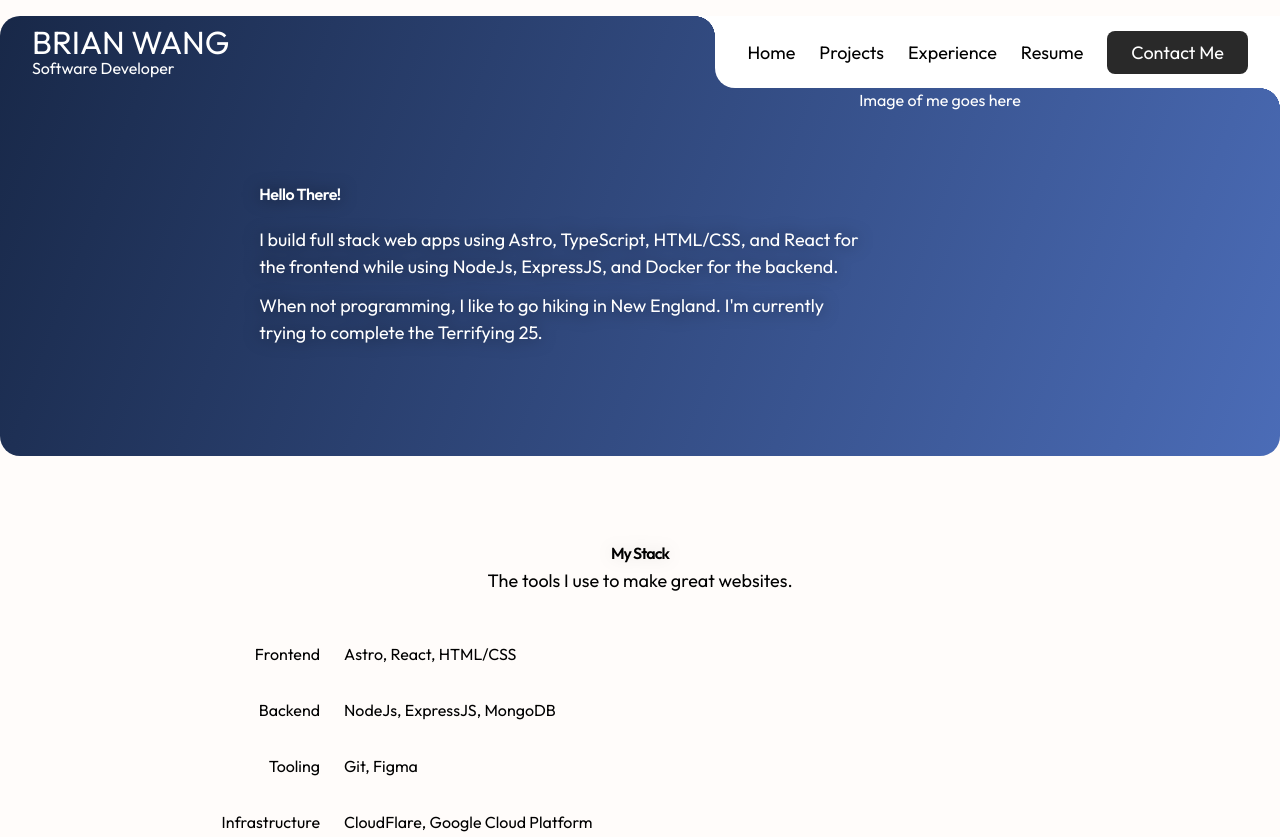
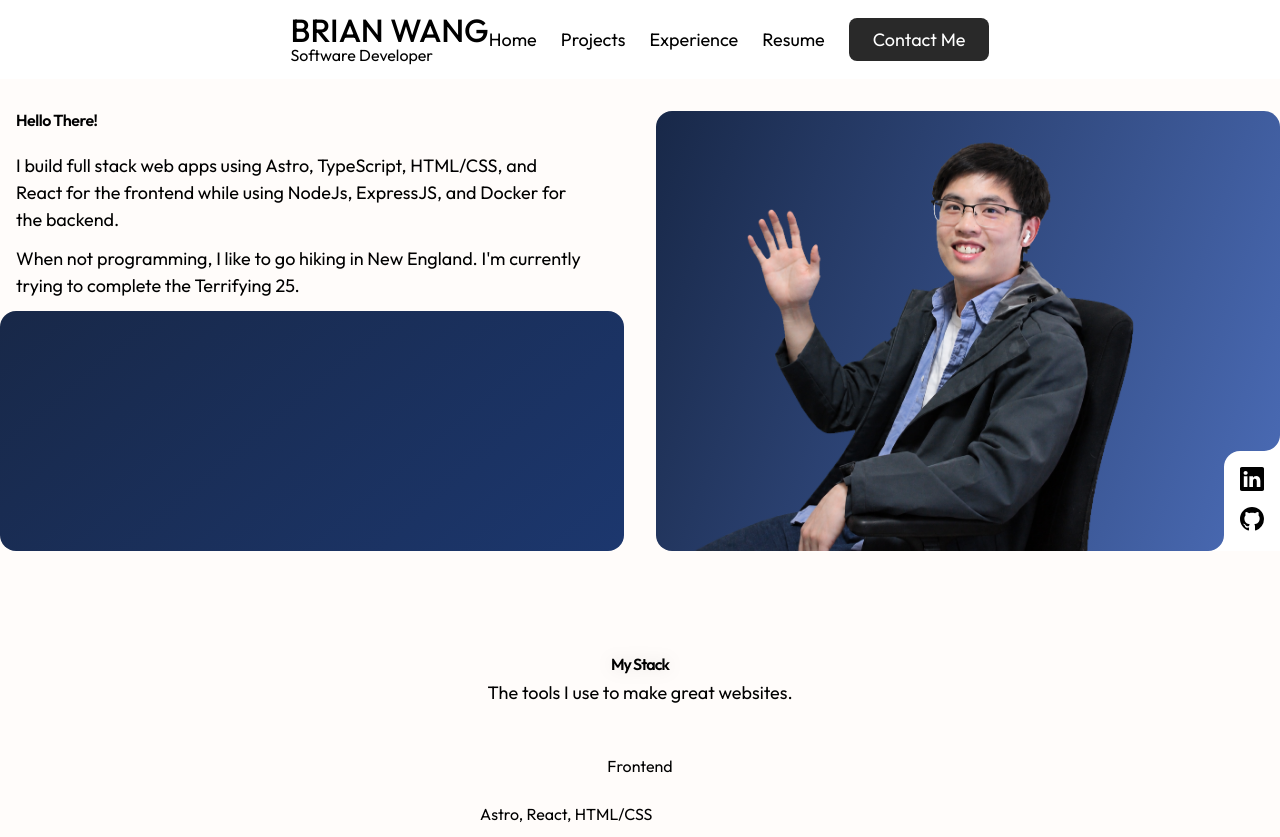
Before and after one commit to Brian-J-Wang/Portfolio, an Astro site in the folder apps/astro-server/: page / in a window 1280 px wide. Shown: the top 837 px of the page. Built offline with nearby package versions, Linux system fonts and the light colour scheme; Astro itself is replaced by a stand-in of ours.

Commit message:
more work done

```diff
--- a/apps/astro-server/src/components/sectionHeader/sectionHeader.module.css
+++ b/apps/astro-server/src/components/sectionHeader/sectionHeader.module.css
@@ -4,7 +4,7 @@
 }
 
 .header__title {
-	font-size: var(--text-6xl);
+	font-size: var(--text-5xl);
 	font-weight: 600;
 	line-height: 1.2;
 	color: var(--color-secondary);
--- a/apps/astro-server/src/layouts/layout.astro
+++ b/apps/astro-server/src/layouts/layout.astro
@@ -13,6 +13,31 @@ import styles from "./layout.module.css";
 		<title>Brian Wang</title>
 	</head>
 	<body>
+		<header class={styles.header}>
+			<div class={styles.header__content}>
+				<div class="flex flex-col justify-center">
+					<span class={styles.logo__name}> Brian Wang </span>
+					<span class={styles.logo__job}> Software Developer </span>
+				</div>
+				<ul class={styles.header__navBar}>
+					<li>
+						<a href="">Home</a>
+					</li>
+					<li>
+						<a href="">Projects</a>
+					</li>
+					<li>
+						<a href="">Experience</a>
+					</li>
+					<li>
+						<a href="">Resume</a>
+					</li>
+					<button class={styles.header__contactButton}>
+						Contact Me
+					</button>
+				</ul>
+			</div>
+		</header>
 		<slot />
 	</body>
 </html>
--- a/apps/astro-server/src/layouts/layout.module.css
+++ b/apps/astro-server/src/layouts/layout.module.css
@@ -0,0 +1,73 @@
+.logo__name {
+	text-transform: uppercase;
+	font-size: 32px;
+	line-height: 0.7;
+	margin-top: 3px;
+	font-weight: 500;
+}
+
+.logo__job {
+	line-height: 1;
+	margin-top: 6px;
+}
+
+.header {
+	display: flex;
+	flex-direction: row;
+	justify-content: center;
+	border-bottom: 2px solid var(--color-gray-100);
+	position: sticky;
+	top: 0;
+	z-index: 100;
+	background-color: white;
+}
+
+.header__content {
+	display: flex;
+	flex-direction: row;
+	justify-content: space-between;
+	width: var(--page-width);
+	padding: 16px 0px;
+}
+
+.header__logo {
+	position: relative;
+	height: 72px;
+	width: fit-content;
+	background-color: white;
+	margin-left: auto;
+}
+
+.header__navBar {
+	list-style: none;
+	display: flex;
+	flex-direction: row;
+	align-items: center;
+	height: 100%;
+	gap: 24px;
+	padding: 0px var(--content-padding);
+}
+
+.header__navBar a {
+	text-decoration: none;
+	color: var(--color-neutral-400);
+	font-size: 18px;
+	transition: var(--transition-fast);
+}
+
+.header__navBar a:hover {
+	color: var(--color-neutral-900);
+}
+
+.header__navBar a:active {
+	color: var(--color-secondary);
+}
+
+.header__contactButton {
+	background-color: #292929;
+	color: white;
+	border: none;
+	font-size: 18px;
+	padding: 8px 24px;
+	border-radius: 8px;
+}
--- a/apps/astro-server/src/pages/index.astro
+++ b/apps/astro-server/src/pages/index.astro
@@ -3,7 +3,6 @@ import Layout from "../layouts/layout.astro";
 import Hero from "../sections/hero/hero.astro";
 import Projects from "../sections/projects/projects.astro";
 import Stack from "../sections/stack/stack.astro";
-import styles from "../styles/index.module.css";
 ---
 
 <Layout>
--- a/apps/astro-server/src/sections/hero/hero.astro
+++ b/apps/astro-server/src/sections/hero/hero.astro
@@ -3,34 +3,7 @@ import styles from "./hero.module.css";
 ---
 
 <section class={styles.hero}>
-	<div class="flex flex-col">
-		<div class="flex flex-row justify-between">
-			<div class="flex flex-col px-8 justify-center text-white">
-				<span class={styles.logo__name}> Brian Wang </span>
-				<span class={styles.logo__job}> Software Developer </span>
-			</div>
-			<header class={styles.header}>
-				<ul class={styles.header__navBar}>
-					<li>
-						<a href="">Home</a>
-					</li>
-					<li>
-						<a href="">Projects</a>
-					</li>
-					<li>
-						<a href="">Experience</a>
-					</li>
-					<li>
-						<a href="">Resume</a>
-					</li>
-					<button class={styles.header__contactButton}>
-						Contact Me
-					</button>
-				</ul>
-			</header>
-		</div>
-	</div>
-	<div class={styles.heroContent}>
+	<div class={styles.hero__content}>
 		<div class={styles.heroContent__message}>
 			<h2 class={styles.heroContent__header}>Hello There!</h2>
 			<p>
@@ -43,6 +16,34 @@ import styles from "./hero.module.css";
 				currently trying to complete the Terrifying 25.
 			</p>
 		</div>
-		<div>Image of me goes here</div>
+		<div class={styles.hero__displayCase}></div>
+	</div>
+	<div class={styles.hero__profileImageContainer}>
+		<img
+			src="profile.png"
+			alt="Casual image of me waving"
+			class={styles.hero__profileImage}
+		/>
+		<div class={styles.hero__socials}>
+			<div class={styles.hero__socialsNegativeRadius}>
+				<img src="neg-radius-bottom-right.svg" alt="" />
+			</div>
+			<div class={styles.hero__socialsIcon}>
+				<a
+					href="https://www.linkedin.com/in/brian-j-wang/"
+					target="_blank"
+				>
+					<img src="linkedin.svg" alt="linkedin svg" /></a
+				>
+			</div>
+			<div class={styles.hero__socialsIcon}>
+				<a href="https://github.com/Brian-J-Wang" target="_blank">
+					<img src="github.svg" alt="github svg" />
+				</a>
+			</div>
+			<div class={styles.hero__socialsNegativeRadius}>
+				<img src="neg-radius-bottom-right.svg" alt="" />
+			</div>
+		</div>
 	</div>
 </section>
--- a/apps/astro-server/src/sections/hero/hero.module.css
+++ b/apps/astro-server/src/sections/hero/hero.module.css
@@ -1,98 +1,41 @@
 .hero {
-	--border-radius: 20px;
+	--border-radius: 16px;
 	--content-padding: 32px;
-	background: linear-gradient(290deg, #4b6cb7 0%, #182848 100%);
 	height: 55vh;
-	border-radius: var(--border-radius);
-	margin: 16px auto;
+	margin: 32px auto;
 	display: flex;
-	flex-direction: column;
+	flex-direction: row;
+	gap: 32px;
 	width: var(--page-width);
 }
 
-.logo {
-	padding: 0px var(--content-padding);
-	color: white;
+.hero__content {
+	flex: 1;
+	display: flex;
+	flex-direction: column;
+	justify-content: end;
 }
 
-.logo__name {
-	text-transform: uppercase;
-	font-size: 32px;
-	line-height: 0.7;
-	margin-top: 3px;
+.hero__displayCase {
+	height: 240px;
+	background: linear-gradient(320deg, #1c376e 0%, #182848 100%);
+	border-radius: var(--border-radius);
 }
 
-.logo__job {
-	line-height: 1;
-	margin-top: 6px;
+.hero__profileImageContainer {
+	position: relative;
+	flex: 1;
+	background: linear-gradient(290deg, #4b6cb7 0%, #182848 100%);
+	border-radius: var(--border-radius) var(--border-radius) 0px
+		var(--border-radius);
+	overflow: hidden;
 }
 
-.header {
-	position: relative;
-	height: 72px;
-	width: fit-content;
-	background-color: white;
-	margin-left: auto;
-	border-radius: 0px 0px 0px var(--border-radius);
-}
-
-.header::before,
-.header::after {
-	content: "";
-	position: absolute;
-	width: var(--border-radius);
-	height: var(--border-radius);
-	background: radial-gradient(
-		circle at 0 100%,
-		transparent calc(var(--border-radius) - 0.3px),
-		white var(--border-radius)
-	);
-}
-
-.header::before {
-	top: 0;
-	left: 0;
-	transform: translateX(-100%);
-}
-
-.header::after {
-	bottom: 0;
-	right: 0;
-	transform: translateY(100%);
-}
-
-.header__navBar {
-	list-style: none;
-	display: flex;
-	flex-direction: row;
-	align-items: center;
+.hero__profileImage {
+	width: 100%;
 	height: 100%;
-	gap: 24px;
-	padding: 0px var(--content-padding);
-}
-
-.header__navBar a {
-	text-decoration: none;
-	color: var(--color-neutral-400);
-	font-size: 18px;
-	transition: var(--transition-fast);
-}
-
-.header__navBar a:hover {
-	color: var(--color-neutral-900);
-}
-
-.header__navBar a:active {
-	color: var(--color-secondary);
-}
-
-.header__contactButton {
-	background-color: #292929;
-	color: white;
-	border: none;
-	font-size: 18px;
-	padding: 8px 24px;
-	border-radius: 8px;
+	object-fit: cover;
+	object-position: calc(30%) 50%;
 }
 
 .heroContent {
@@ -110,6 +53,7 @@
 	justify-content: center;
 	flex: 1;
 	max-width: 600px;
+	padding: 0px var(--border-radius);
 }
 
 .heroContent__header {
@@ -119,10 +63,56 @@
 	margin-bottom: 24px;
 	letter-spacing: -0.03em;
 	color: var(--color-secondary);
-	filter: drop-shadow(0px 0px 8px rgba(0, 0, 0, 0.5));
 }
 
 .heroContent__message p {
 	margin-bottom: 12px;
-	filter: drop-shadow(0px 0px 8px rgba(0, 0, 0, 0.5));
 }
+
+.hero__socials {
+	position: absolute;
+	background-color: white;
+	border-top-left-radius: var(--border-radius);
+	height: 100px;
+	right: 0px;
+	bottom: 0px;
+	padding: 8px;
+}
+
+.hero__socialsNegativeRadius {
+	position: absolute;
+	height: var(--border-radius);
+	width: var(--border-radius);
+}
+
+.hero__socialsNegativeRadius:first-of-type {
+	top: 0px;
+	right: 0px;
+	transform: translateY(-100%);
+}
+
+.hero__socialsNegativeRadius:last-of-type {
+	bottom: 0px;
+	left: 0px;
+	transform: translateX(-100%);
+}
+
+.hero__socialsIcon {
+	width: 40px;
+	height: 40px;
+	padding: 8px;
+	border-radius: 50%;
+}
+
+.hero__socialsIcon:hover {
+	background-color: rgba(0, 0, 0, 0.1);
+}
+
+.hero__socialsIcon:active {
+	background-color: rgba(0, 0, 0, 0.2);
+}
+
+.hero__socials img {
+	width: 100%;
+	height: 100%;
+}
--- a/apps/astro-server/src/sections/stack/stack.module.css
+++ b/apps/astro-server/src/sections/stack/stack.module.css
@@ -29,16 +29,18 @@
 .stack__list {
 	display: flex;
 	flex-direction: column;
+	align-items: center;
 	gap: 32px;
 }
 
 .stack__listItem {
 	display: flex;
+	flex-direction: column;
 	gap: 24px;
 }
 
 .stack__listItemTitle {
 	width: 320px;
-	text-align: right;
+	text-align: center;
 	font-size: var(--text-xl);
 }
```
Also changed, not shown: apps/astro-server/public/github.svg (added), apps/astro-server/public/linkedin.svg (added), apps/astro-server/public/neg-radius-bottom-right.svg (added), apps/astro-server/public/neg-radius-top-left.svg (renamed from apps/astro-server/public/neg-radius-left.svg), apps/astro-server/public/neg-radius-top-right.svg (renamed from apps/astro-server/public/neg-radius-right.svg), apps/astro-server/public/profile.png (added).
